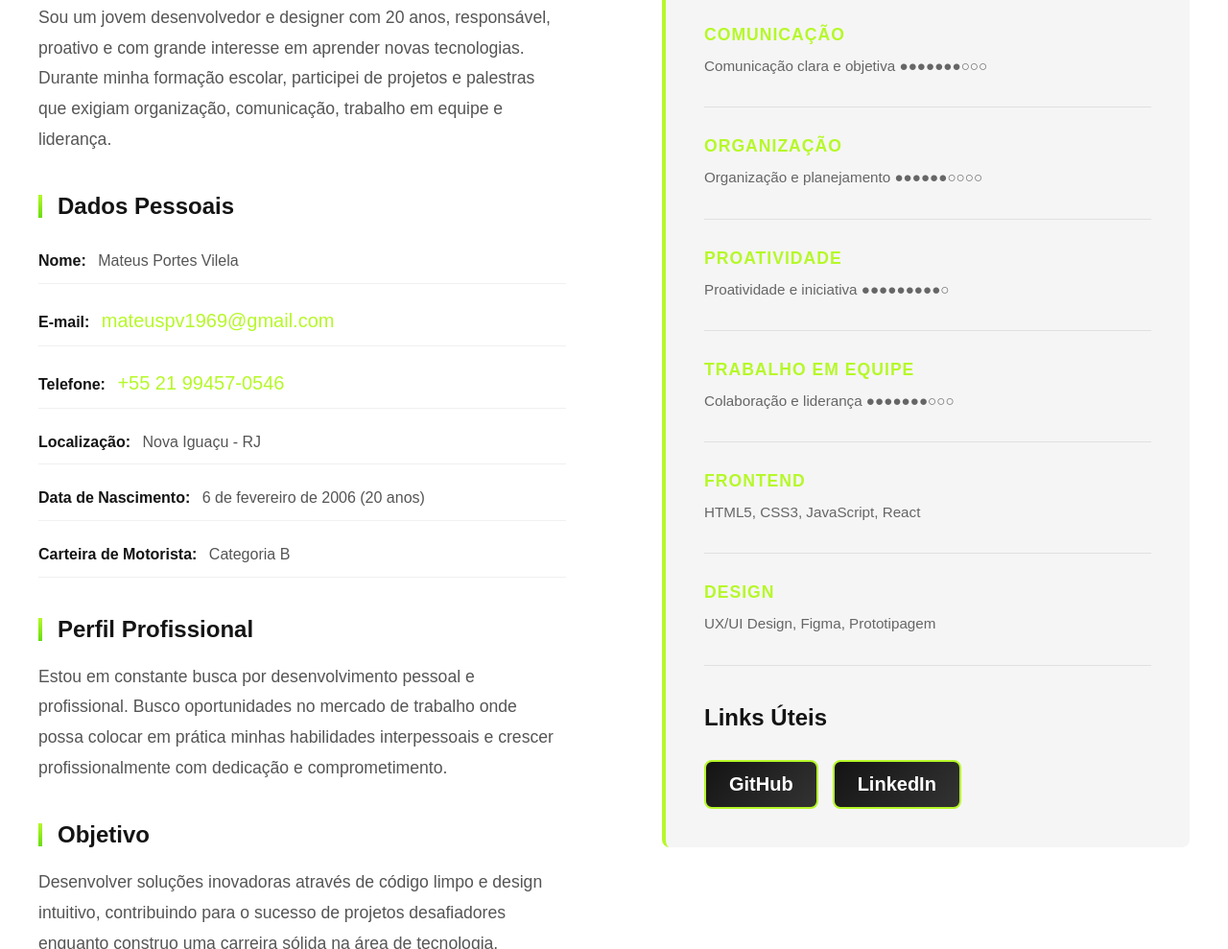
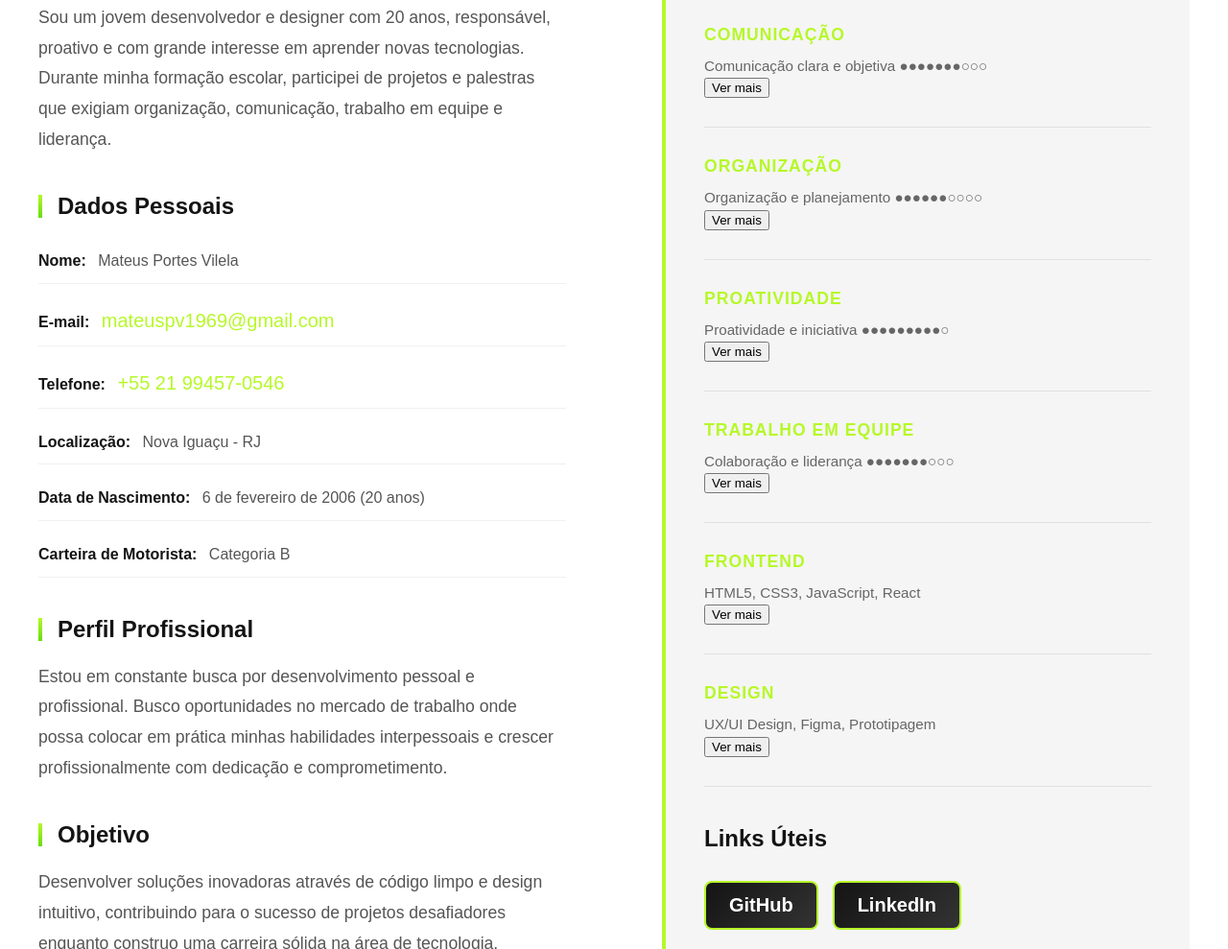
Before and after one commit to MateusPortesVilela/PortfolioPessoal, a plain HTML site: page MateusPortes_trabalhopessoal/trabalhopessoal/index.html in a window 1280 px wide. Shown: the part 3445-4434 px from the top of the page at 96% size. Drawn offline with Linux system fonts and the light colour scheme.

Commit message:
incrementei um buttom ver mais na parte das competencias principais mas ainda n está funcionando

```diff
--- a/MateusPortes_trabalhopessoal/trabalhopessoal/css/global.css
+++ b/MateusPortes_trabalhopessoal/trabalhopessoal/css/global.css
@@ -1,3 +1,7 @@
+html {
+  color: #141414;
+}
+
 body {
   font-family: "Fira Sans", Arial, sans-serif;
   margin: 0px;
--- a/MateusPortes_trabalhopessoal/trabalhopessoal/index.html
+++ b/MateusPortes_trabalhopessoal/trabalhopessoal/index.html
@@ -162,27 +162,40 @@
           <h3>Competências Principais</h3>
           <div class="competencia-item">
             <h4>Comunicação</h4>
-            <p>Comunicação clara e objetiva ●●●●●●●○○○</p>
+            <div class="competencia-item-texto">
+            <p>Comunicação clara e objetiva ●●●●●●●○○○</p> <button id="meubotao" onclick="mostrarTexto()">Ver mais</button>
+            <div id="textoExtra"></div>
+            </div>
           </div>
           <div class="competencia-item">
             <h4>Organização</h4>
-            <p>Organização e planejamento ●●●●●●○○○○</p>
+            <div class="competencia-item-texto">
+            <p>Organização e planejamento ●●●●●●○○○○</p> <button id="meubotao" onclick="mostrarTexto()">Ver mais</button>
+            </div>
           </div>
           <div class="competencia-item">
             <h4>Proatividade</h4>
-            <p>Proatividade e iniciativa ●●●●●●●●●○</p>
+            <div class="competencia-item-texto">
+            <p>Proatividade e iniciativa ●●●●●●●●●○</p> <button id="meubotao" onclick="mostrarTexto()">Ver mais</button>
+            </div>
           </div>
           <div class="competencia-item">
             <h4>Trabalho em Equipe</h4>
-            <p>Colaboração e liderança ●●●●●●●○○○</p>
+            <div class="competencia-item-texto">
+            <p>Colaboração e liderança ●●●●●●●○○○</p> <button id="meubotao" onclick="mostrarTexto()">Ver mais</button>
+            </div>
           </div>
           <div class="competencia-item">
             <h4>Frontend</h4>
-            <p>HTML5, CSS3, JavaScript, React</p>
+            <div class="competencia-item-texto">
+            <p>HTML5, CSS3, JavaScript, React</p> <button id="meubotao" onclick="mostrarTexto()">Ver mais</button>
+            </div>
           </div>
           <div class="competencia-item">
             <h4>Design</h4>
-            <p>UX/UI Design, Figma, Prototipagem</p>
+            <div class="competencia-item-texto">
+            <p>UX/UI Design, Figma, Prototipagem</p> <button id="meubotao" onclick="mostrarTexto()">Ver mais</button>
+            </div>
           </div>
 
           <h3 style="margin-top: 40px;">Links Úteis</h3>
```
Also changed, not shown: MateusPortes_trabalhopessoal/trabalhopessoal/js/show arrow.js (added, +23 -0 lines).
